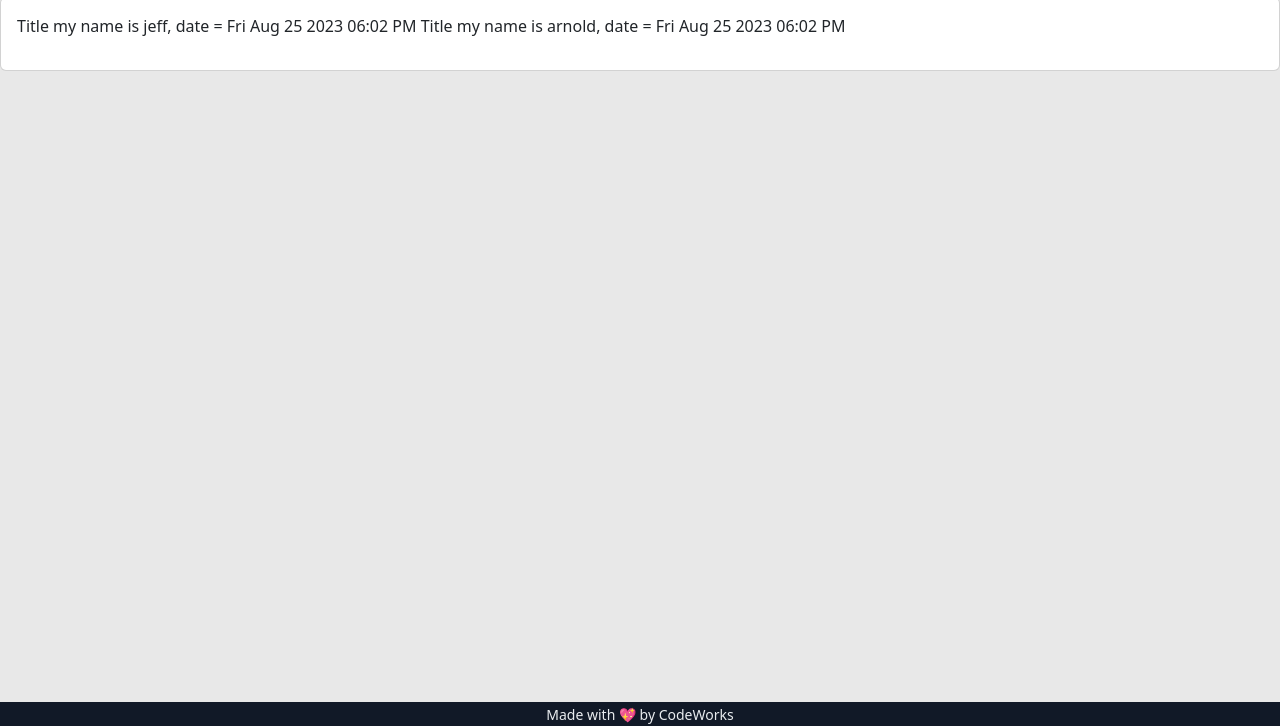
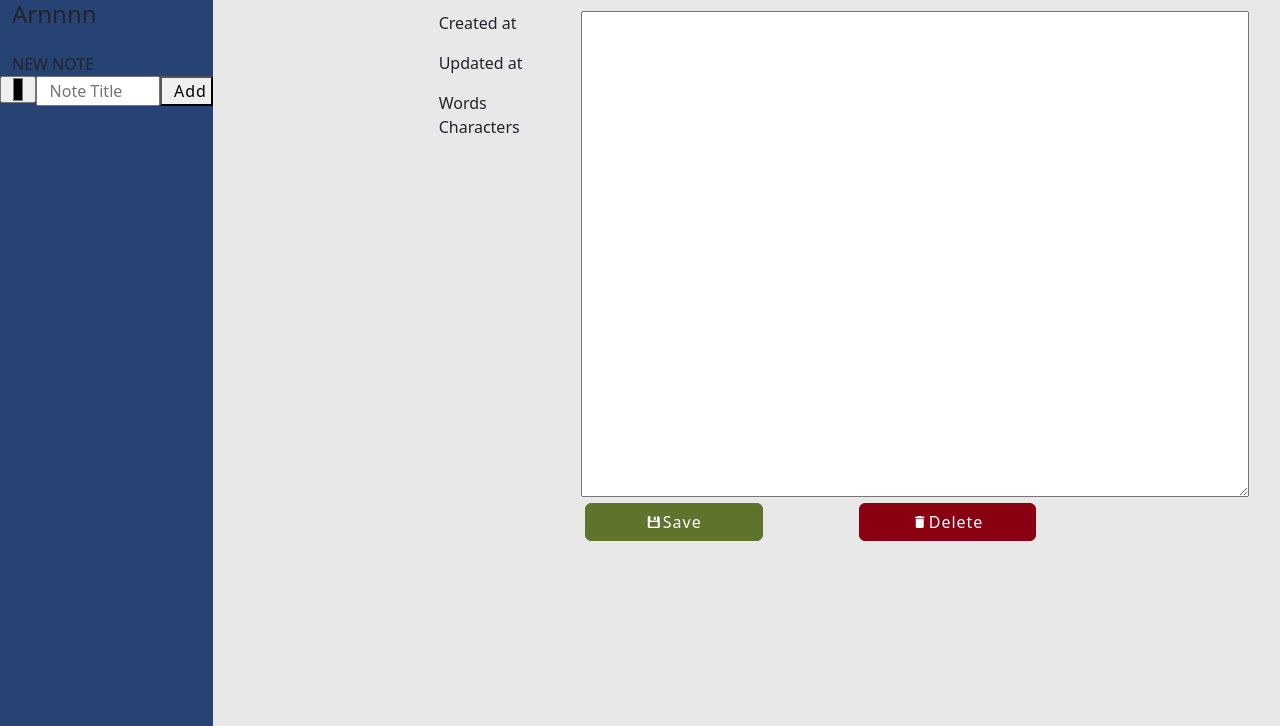
Before and after one commit to AustinPerry22/Jot, a website with bundled scripts: page index.html in a window 1280 px wide. Shown: the part 74-800 px from the top of the page. Built offline with nearby package versions, Linux system fonts and the light colour scheme; a script that the page names is missing.

Commit message:
html + draw functions

```diff
--- a/app/AppState.js
+++ b/app/AppState.js
@@ -14,8 +14,10 @@ class ObservableAppState extends EventEmitter {
 
   notes = [
     new Note({ name: 'jeff' }),
-    new Note({ name: 'arnold' })
+    new Note({ title: 'Arnnnn', name: 'arnold' })
   ]
+
+  activeNote = this.notes[0]
 
   // NOTE Used to load initial data
   init() {
--- a/app/controllers/NotesController.js
+++ b/app/controllers/NotesController.js
@@ -5,14 +5,21 @@ import { setHTML } from "../utils/Writer.js"
 function _drawNotes() {
     let notes = AppState.notes
     let content = ''
+    console.log("drawingNotes")
     notes.forEach(note => content += note.template)
-    setHTML('notes', content)
+    setHTML('notesList', content)
+}
+
+function _drawActive() {
+    let activeNoteContent = AppState.activeNote.activeTemplate
+    setHTML('activeNote', activeNoteContent)
 }
 export class NotesController {
     constructor() {
         console.log('hello from the notes controller')
         notesService.initService()
         _drawNotes()
+        _drawActive()
     }
 
 }
--- a/app/models/Note.js
+++ b/app/models/Note.js
@@ -3,12 +3,46 @@ export class Note {
         this.name = data.name
         this.color = data.color
         this.title = data.title || 'Title'
-        this.createdTime = new Date()
+        this.createdTime = data.createdTime || new Date()
+        this.updatedAt = data.updatedAt || new Date()
+        this.body = data.body || ''
     }
 
     get template() {
         return `
-    ${this.title} my name is ${this.name}, date = ${this.createdTime.toDateString()} ${this.createdTime.toLocaleTimeString([], { hour: "2-digit", minute: '2-digit' })}
+    <div class="col-12">
+            <h4>${this.title}</h4>
+          </div>
     `
     }
+
+    get activeTemplate() {
+        return `
+        <section class="row justify-content-between">
+          <div class="col-6">
+            <h4>HTML</h4>
+          </div>
+
+          <div class="col6"></div>
+        </section>
+
+        <section class="row">
+          <div class="col-2">
+            <p>Created at</p>
+            <p>Updated at</p>
+            <p>Words Characters</p>
+          </div>
+
+          <div class="col-10">
+            <textarea name="noteText" id="" cols="70" rows="20"></textarea>
+            <section class=" row justify-content-start">
+              <button class="btn btn-success col-3 me-5 ms-3"><i class="mdi mdi-floppy"></i>Save</button>
+              <button class="btn btn-danger col-3 ms-5"><i class="mdi mdi-delete"></i>Delete</button>
+            </section>
+          </div>
+        </section>
+        `
+    }
 }
+
+// ${this.title} my name is ${this.name}, date = ${this.createdTime.toDateString()} ${this.createdTime.toLocaleString([], { hour: "2-digit", minute: '2-digit' })}
--- a/app/router.js
+++ b/app/router.js
@@ -1,25 +1,16 @@
-import { AboutController } from "./controllers/AboutController.js";
-import { HomeController } from "./controllers/HomeController.js";
 import { NotesController } from "./controllers/NotesController.js";
-import { ValuesController } from "./controllers/ValuesController.js";
-import { AboutView } from "./views/AboutView.js";
 
 
 export const router = [
   {
     path: '',
     controller: NotesController,
-    view: /*html*/`
-    <div class="card">
-      <div class="card-body">
-        <p id="notes"></p>
-      </div>
-    </div>
-    `
-  },
-  {
-    path: '#/about',
-    controller: [AboutController, ValuesController],
-    view: AboutView
+    // view: /*html*/`
+    // <div class="card">
+    //   <div class="card-body">
+    //     <p id="notes"></p>
+    //   </div>
+    // </div>
+    // `
   }
 ]
--- a/assets/style/style.css
+++ b/assets/style/style.css
@@ -1 +1,4 @@
 /* BASIC STYLES HERE */
+.height100 {
+    min-height: 100vh;
+}
--- a/index.html
+++ b/index.html
@@ -17,7 +17,7 @@
 
 <body>
   <!-- SECTION -->
-  <header>
+  <!-- <header>
     <nav class="navbar navbar-dark navbar-expand bg-dark text-light no-select">
       <a class="navbar-brand ms-3" href="#">
         <img src="https://codeworks.blob.core.windows.net/public/assets/img/cw-mark.png" height="45" alt=""
@@ -30,24 +30,99 @@
       </button>
       <div class="collapse navbar-collapse" id="navbarNavAltMarkup">
         <div class="navbar-nav">
-          <!-- NAVLINKS -->
+
           <a href="#/about" class="nav-link">About</a>
         </div>
       </div>
     </nav>
-  </header>
+  </header> -->
+
+
+
+
+
 
   <!-- SECTION -->
-  <main id="router-view">
-    <!-- PRIMARY VIEWPORT -->
+  <main class="container-fluid">
+
+
+
+    <section class="row justify-content-between">
+      <!-- SIDEBAR WITH NOTES -->
+      <div class="col-md-2 justify-content-between bg-primary height100">
+        <!-- HEADER -->
+        <section class="row justify-content-between">
+          <h4 class="col-6">Jots</h4>
+        </section>
+        <section class="row" id="notesList">
+          <!-- notes template -->
+          <!-- <div class="col-12">
+            <h4>HTML</h4>
+          </div> -->
+        </section>
+
+        <!-- New Note -->
+        <form class="row justify-content-evenly pt-3">
+          <label for="title">NEW NOTE</label>
+          <input class="col-2" type="color" name="color" id="">
+          <input class="col-7" type="text" placeholder="Note Title" name="title">
+          <button class="col-3" type="submit">Add</button>
+        </form>
+      </div>
+
+
+
+
+      <!-- Active View -->
+      <div class="col-md-8 pt-5" id="activeNote">
+        <!-- <section class="row justify-content-between">
+          <div class="col-6">
+            <h4>HTML</h4>
+          </div>
+
+          <div class="col6"></div>
+        </section>
+
+        <section class="row">
+          <div class="col-2">
+            <p>Created at</p>
+            <p>Updated at</p>
+            <p>Words Characters</p>
+          </div>
+
+          <div class="col-10">
+            <textarea name="noteText" id="" cols="70" rows="20"></textarea>
+            <section class=" row justify-content-start">
+              <button class="btn btn-success col-3 me-5 ms-3"><i class="mdi mdi-floppy"></i>Save</button>
+              <button class="btn btn-danger col-3 ms-5"><i class="mdi mdi-delete"></i>Delete</button>
+            </section>
+          </div>
+        </section> -->
+      </div>
+    </section>
+    </div>
+    </section>
+
+
+
+
   </main>
 
+
+
+
+
+
+
+
+
+
   <!-- SECTION -->
-  <footer class="bg-dark text-light">
+  <!-- <footer class="bg-dark text-light">
     <div class="text-center no-select">
       <p class="mb-0"><small>Made with 💖 by CodeWorks</small></p>
     </div>
-  </footer>
+  </footer> -->
 
 
   <script src="https://cdn.jsdelivr.net/npm/bootstrap@5.3.0-alpha1/dist/js/bootstrap.bundle.min.js"
```
